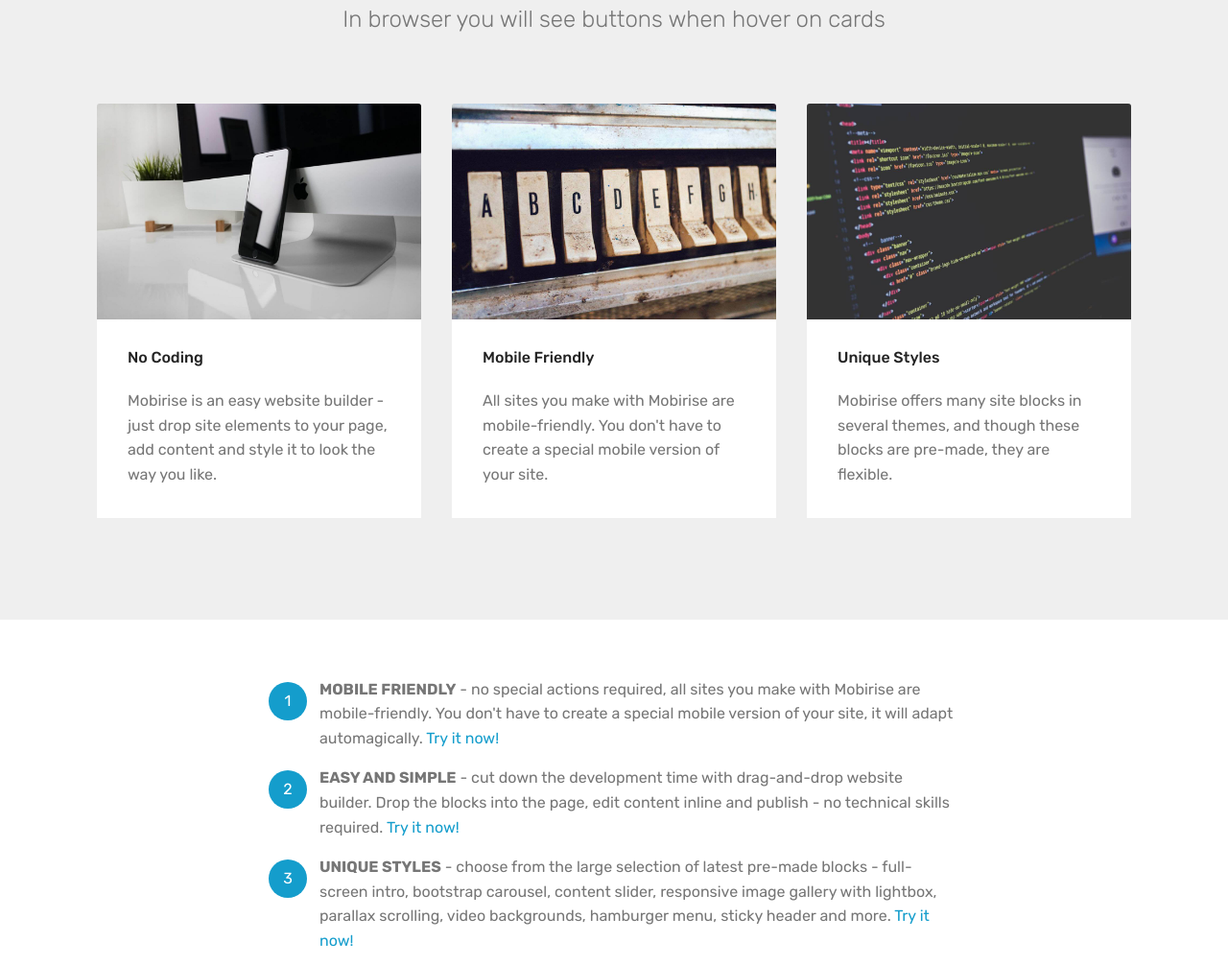
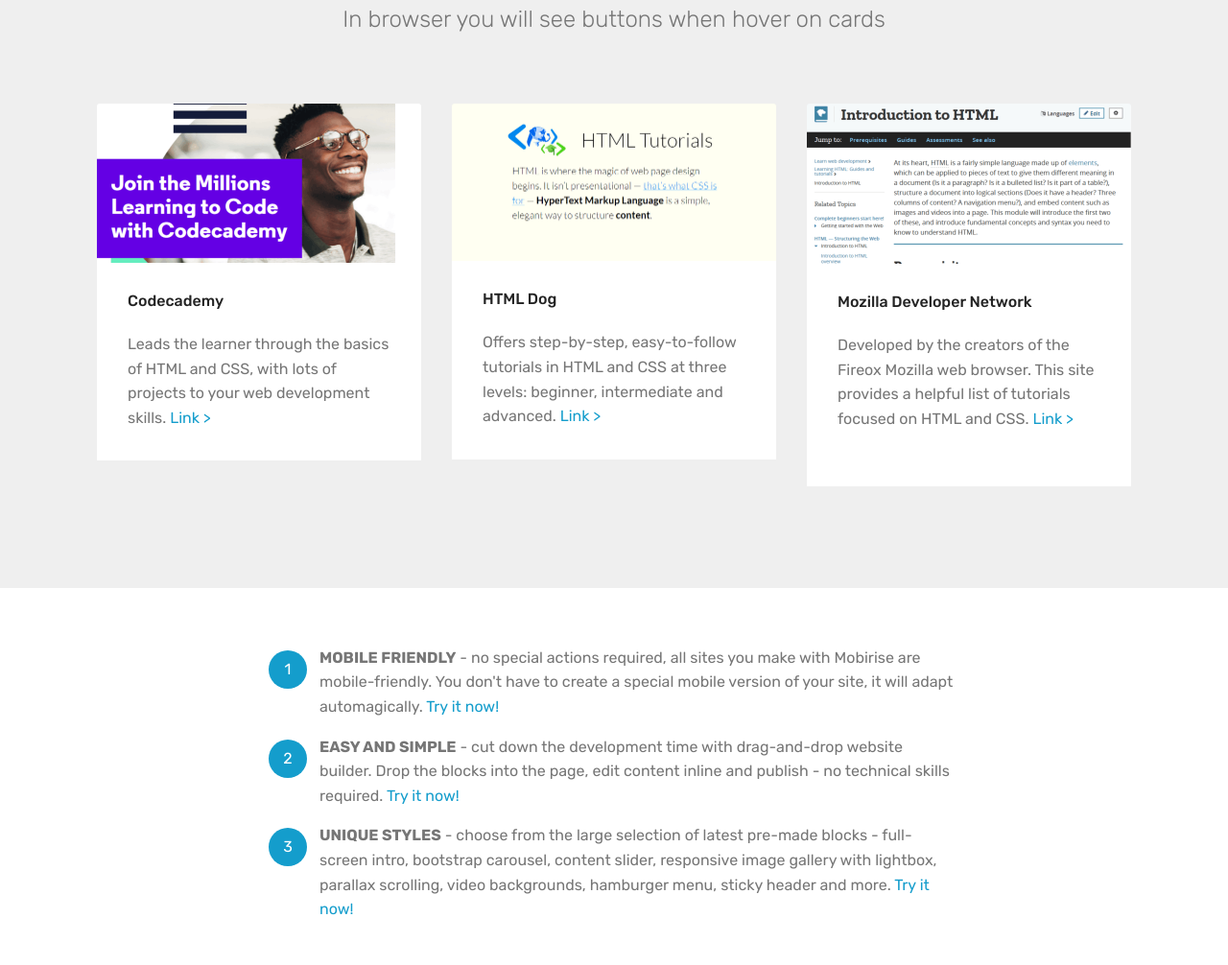
Before and after one commit to Daveydavey1/daveydavey1.github.io, a plain HTML site: page page1.html in a window 1280 px wide. Shown: the part 722-1728 px from the top of the page at 96% size. Drawn offline with Linux system fonts and the light colour scheme; files whose address does not match are found by name.

Commit message:
create github pages

```diff
--- /dev/null
+++ b/assets/images/hashes.json
@@ -0,0 +1 @@
+{"soCG1JbIlGqPnDEXIA0djg==":"tutorial-1-676x332.png","xR0Ucgb/qepyvUzn1I3zJQ==":"tutorial-2-676x329.png","/R+hC7Ipae5a5BBvzvm/SQ==":"tutorial-3-676x334.png"}
--- a/page1.html
+++ b/page1.html
@@ -75,7 +75,7 @@
     </nav>
 </section>
 
-<section class="engine"><a href="https://mobiri.se/o">free portfolio website templates</a></section><section class="header1 cid-qXw30UaNpV mbr-parallax-background" id="header1-4">
+<section class="engine"><a href="https://mobiri.se/m">free web design templates</a></section><section class="header1 cid-qXw30UaNpV mbr-parallax-background" id="header1-4">
 
 
 
@@ -122,18 +122,12 @@
                 <div class="card-wrapper ">
                     <div class="card-img">
                         <div class="mbr-overlay"></div>
-                        <div class="mbr-section-btn text-center">
-                            <a href="https://mobirise.com" class="btn btn-primary display-4">Learn More</a>
-                        </div>
-                        <img src="assets/images/01.jpg" alt="Mobirise">
+                        <div class="mbr-section-btn text-center"><a href="https://mobirise.com" class="btn btn-primary display-4">Learn More</a></div>
+                        <img src="assets/images/tutorial-1-676x332.png" alt="Mobirise" title="">
                     </div>
                     <div class="card-box">
-                        <h4 class="card-title mbr-fonts-style display-7">
-                            No Coding
-                        </h4>
-                        <p class="mbr-text mbr-fonts-style align-left display-7">
-                            Mobirise is an easy website builder - just drop site elements to your page, add content and style it to look the way you like.
-                        </p>
+                        <h4 class="card-title mbr-fonts-style display-7">Codecademy</h4>
+                        <p class="mbr-text mbr-fonts-style align-left display-7">Leads the learner through the basics of HTML and CSS, with lots of projects to your web development skills. <a href="https://www.codecademy.com/">Link &gt;</a><br></p>
                     </div>
                 </div>
             </div>
@@ -144,15 +138,12 @@
                         <div class="mbr-section-btn text-center">
                             <a href="https://mobirise.com" class="btn btn-primary display-4">Learn More</a>
                         </div>
-                        <img src="assets/images/02.jpg" alt="Mobirise">
+                        <img src="assets/images/tutorial-2-676x329.png" alt="Mobirise" title="">
                     </div>
                     <div class="card-box">
-                        <h4 class="card-title mbr-fonts-style display-7">
-                            Mobile Friendly
-                        </h4>
+                        <h4 class="card-title mbr-fonts-style display-7">HTML Dog</h4>
                         <p class="mbr-text mbr-fonts-style display-7">
-                           All sites you make with Mobirise are mobile-friendly. You don't have to create a special mobile version of your site.
-                        </p>
+                           Offers step-by-step, easy-to-follow tutorials in HTML and CSS at three levels: beginner, intermediate and advanced. <a href="http://htmldog.com/guides/html/">Link &gt;</a></p>
                     </div>
                 </div>
             </div>
@@ -161,18 +152,12 @@
                 <div class="card-wrapper">
                     <div class="card-img">
                         <div class="mbr-overlay"></div>
-                        <div class="mbr-section-btn text-center">
-                            <a href="https://mobirise.com" class="btn btn-primary display-4">Learn More</a>
-                        </div>
-                        <img src="assets/images/03.jpg" alt="Mobirise">
+                        <div class="mbr-section-btn text-center"><a href="https://mobirise.com" class="btn btn-primary display-4">Learn More</a></div>
+                        <img src="assets/images/tutorial-3-676x334.png" alt="Mobirise" title="">
                     </div>
                     <div class="card-box">
-                        <h4 class="card-title mbr-fonts-style display-7">
-                            Unique Styles
-                        </h4>
-                        <p class="mbr-text mbr-fonts-style display-7">
-                            Mobirise offers many site blocks in several themes, and though these blocks are pre-made, they are flexible.
-                        </p>
+                        <h4 class="card-title mbr-fonts-style display-7">Mozilla Developer Network</h4>
+                        <p class="mbr-text mbr-fonts-style display-7">Developed by the creators of the Fireox Mozilla web browser. This site provides a helpful list of tutorials focused on HTML and CSS. <a href="https://developer.mozilla.org/en-US/docs/Web/Tutorials">Link &gt;</a><br><br></p>
                     </div>
                 </div>
             </div>
```
Also changed, not shown: index.html (+1 -1 lines), assets/images/tutorial-1-676x332.png (added), assets/images/tutorial-2-676x329.png (added), assets/images/tutorial-3-676x334.png (added), 1 other file.
